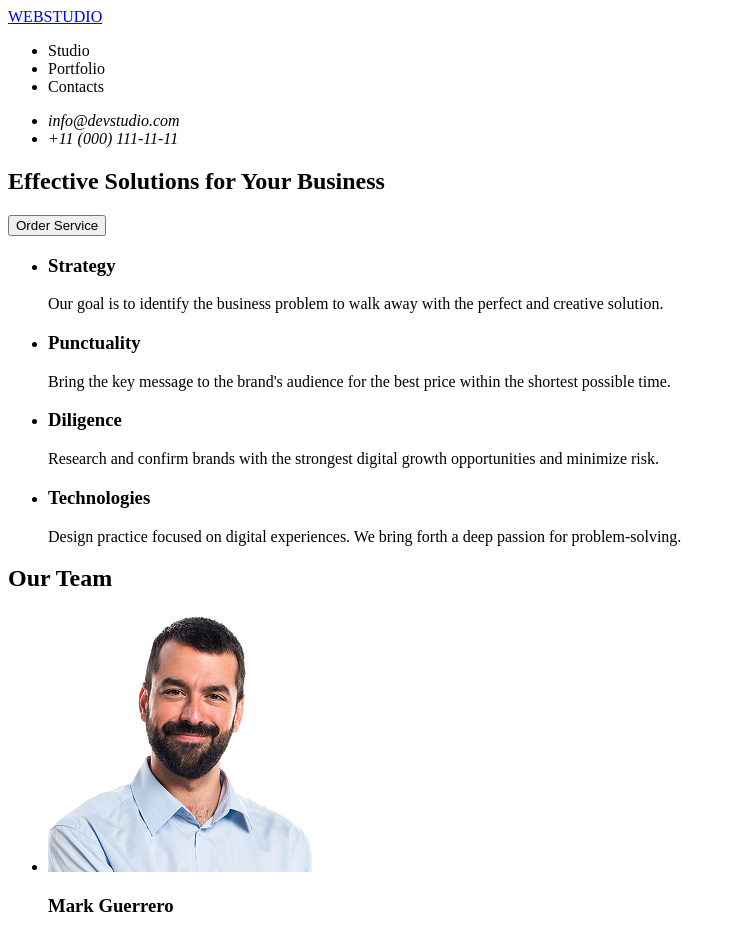
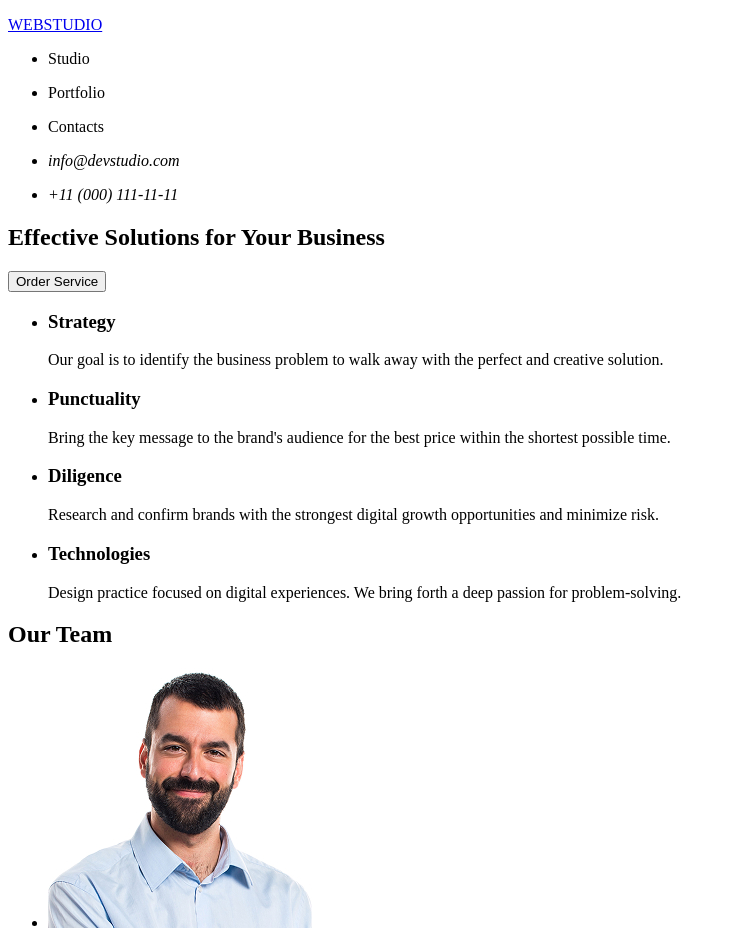
Before and after one commit to liliialuma/goit-markup-hw-01, a plain HTML site: page index.html in a window 1280 px wide. Shown: the top 931 px of the page, without its empty margins (0-736 px from the left). Drawn offline with Linux system fonts and the light colour scheme.

Commit message:
add index file

```diff
--- a/index.html
+++ b/index.html
@@ -8,17 +8,17 @@
 <body>
     <header>
         <nav>
-            <a href="./index.html">WEBSTUDIO</a>
+            <a href="./index.html"><p>WEBSTUDIO</p></a>
             <ul>
-                <li><a href=""></a> Studio</li>
-                <li><a href=""></a> Portfolio</li>
-                <li><a href=""></a> Contacts</li>
+                <li><a href=""></a> <p>Studio</p></li>
+                <li><a href=""></a> <p>Portfolio</p></li>
+                <li><a href=""></a> <p>Contacts</p></li>
             </ul>
         </nav>
         <address>
             <ul>
-                <li><a href="mailto:info@devstudio.com"></a>info@devstudio.com</li>
-                <li><a href="tel:+110001111111"></a>+11 (000) 111-11-11</li>
+                <li><a href="mailto:info@devstudio.com"></a><p>info@devstudio.com</p></li>
+                <li><a href="tel:+110001111111"></a><p>+11 (000) 111-11-11</p></li>
             </ul>
         </address>
 
@@ -77,7 +77,7 @@
         </section>
     </main>
     <footer>
-        <a href="./index.html">WEBSTUDIO</a>
+        <a href="./index.html"><p>WEBSTUDIO</p></a>
         <p>Increase the flow of customers and sales for your business with digital marketing & growth solutions.</p>
     </footer>
 </body>
```
